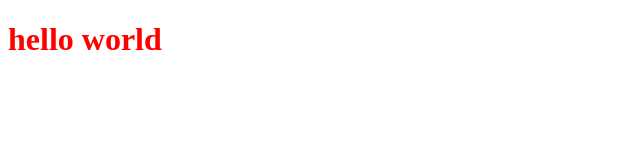
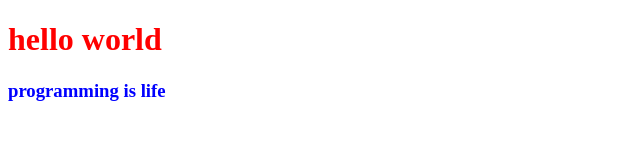
Before and after one commit to abelrahman55/myproject, a plain HTML site: page index.html in a window 1280 px wide. Shown: the whole page, without its empty margins (0-640 px from the left). Drawn offline with Linux system fonts and the light colour scheme.

Commit message:
editing in files

```diff
--- a/app.js
+++ b/app.js
@@ -0,0 +1 @@
+console.log("hello in my website")
--- a/index.html
+++ b/index.html
@@ -9,5 +9,7 @@
 </head>
 <body>
   <h1>hello world</h1>
+  <h3>programming is life</h3>
 </body>
+<script src="app.js"></script>
 </html>
--- a/style.css
+++ b/style.css
@@ -2,3 +2,6 @@ h1
 {
   color: red;
 }
+h3{
+  color: blue;
+}
```
